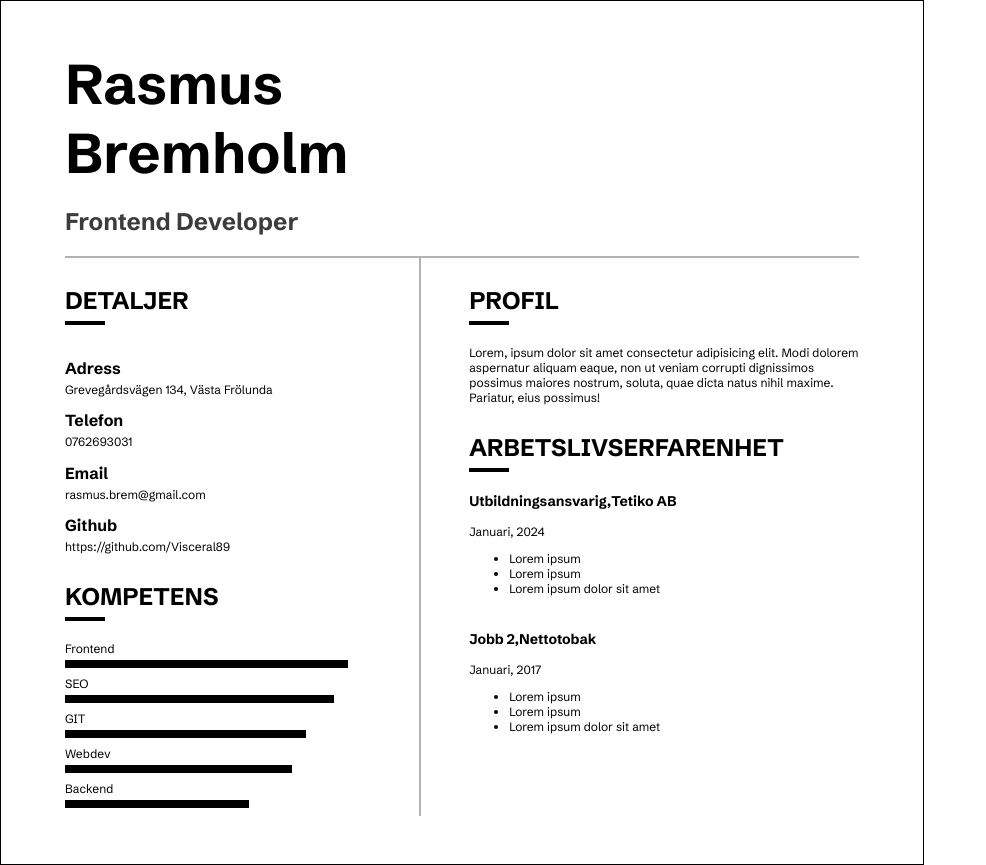
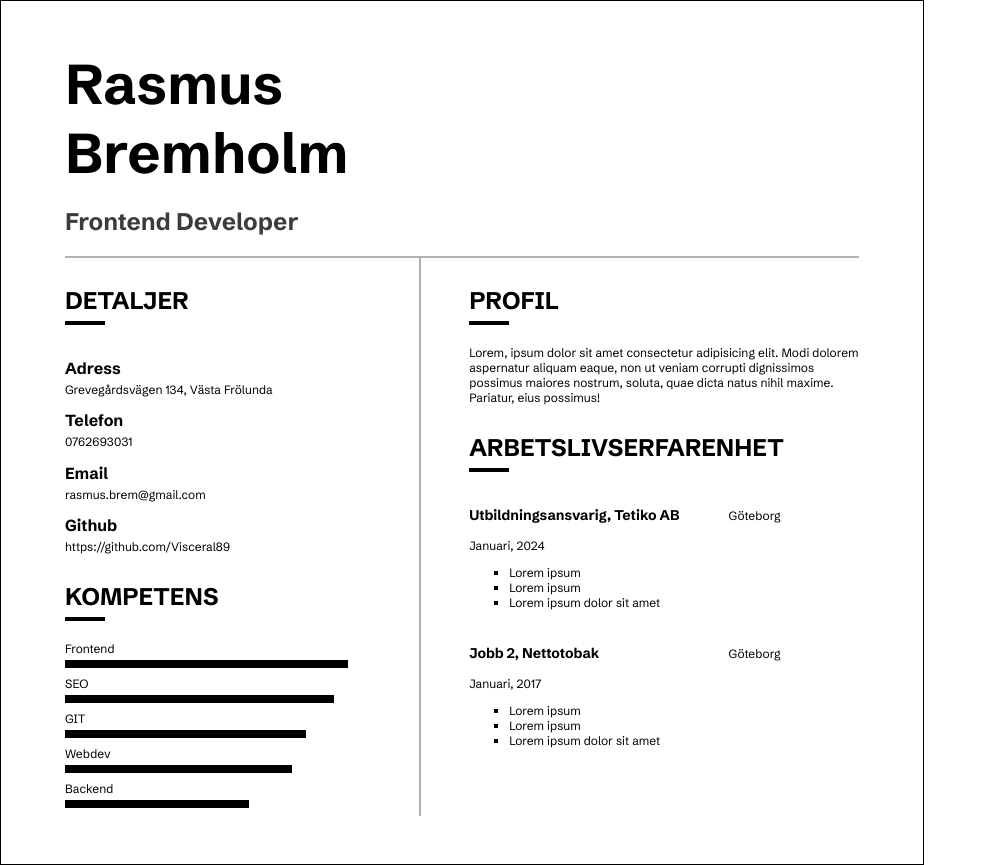
Before and after one commit to visceral89/cv-template, a Next.js app: page / in a window 1280 px wide. Shown: the whole page, without its empty margins (0-986 px from the left). Built offline with nearby package versions, Linux system fonts and the light colour scheme.

Commit message:
details experience

```diff
--- a/app/components/Experience.jsx
+++ b/app/components/Experience.jsx
@@ -8,15 +8,16 @@ export default function Experience() {
 				<div className={styles.skillContainer} key={item.title}>
 					<div className={styles.titleContainer}>
 						<h3>
-							{item.title},{item.workplace}
+							{item.title}, {item.workplace}
 						</h3>
-						<span>{item.time}</span>
-						<ul>
-							{item.desc.map((descItem, descIndex) => (
-								<li key={descIndex}>{descItem}</li>
-							))}
-						</ul>
+						{item.place}
 					</div>
+					<span>{item.time}</span>
+					<ul>
+						{item.desc.map((descItem, descIndex) => (
+							<li key={descIndex}>{descItem}</li>
+						))}
+					</ul>
 				</div>
 			))}
 		</>
--- a/app/components/Kompetens.module.scss
+++ b/app/components/Kompetens.module.scss
@@ -1,6 +1,9 @@
 .skillContainer {
 	width: 80%;
 	padding-bottom: 8px;
+	li {
+		list-style: square;
+	}
 }
 
 .skillName {
@@ -13,3 +16,9 @@
 	max-width: 100%;
 	transition: width 0.3s ease-in-out;
 }
+
+.titleContainer {
+	display: flex;
+	justify-content: space-between;
+	align-items: center;
+}
```
